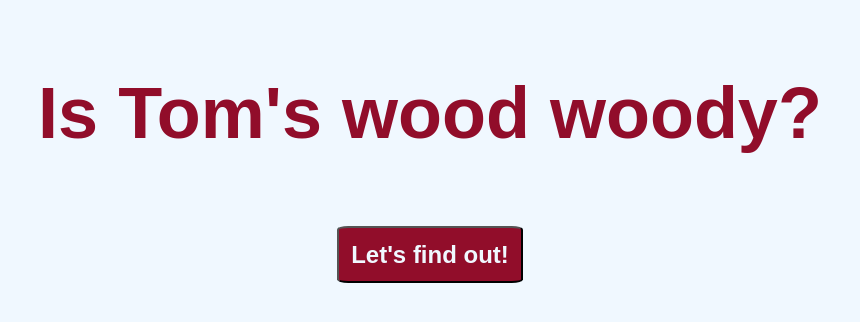
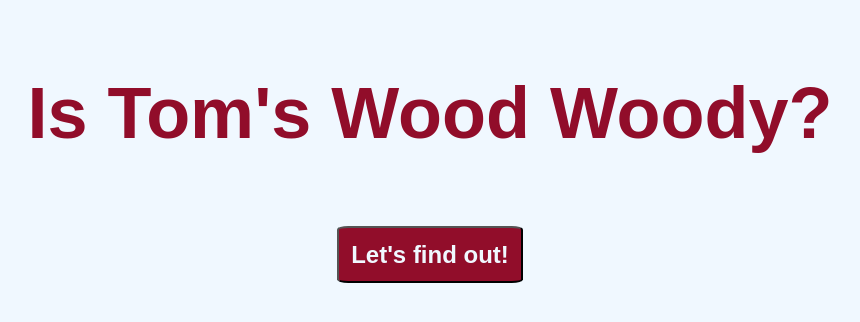
Before and after one commit to JoshTheDogger/joshthedogger.github.io, a plain HTML site: page index.html in a window 1280 px wide. Shown: the whole page, without its empty margins (210-1070 px from the left). Drawn offline with Linux system fonts and the light colour scheme.

Commit message:
Update index

```diff
--- a/index.html
+++ b/index.html
@@ -31,7 +31,7 @@
 
 <div class="main">
 
-    <p>Is Tom's wood woody?</p>
+    <p>Is Tom's Wood Woody?</p>
 
     <p id = "yesno"></p>
 
```
